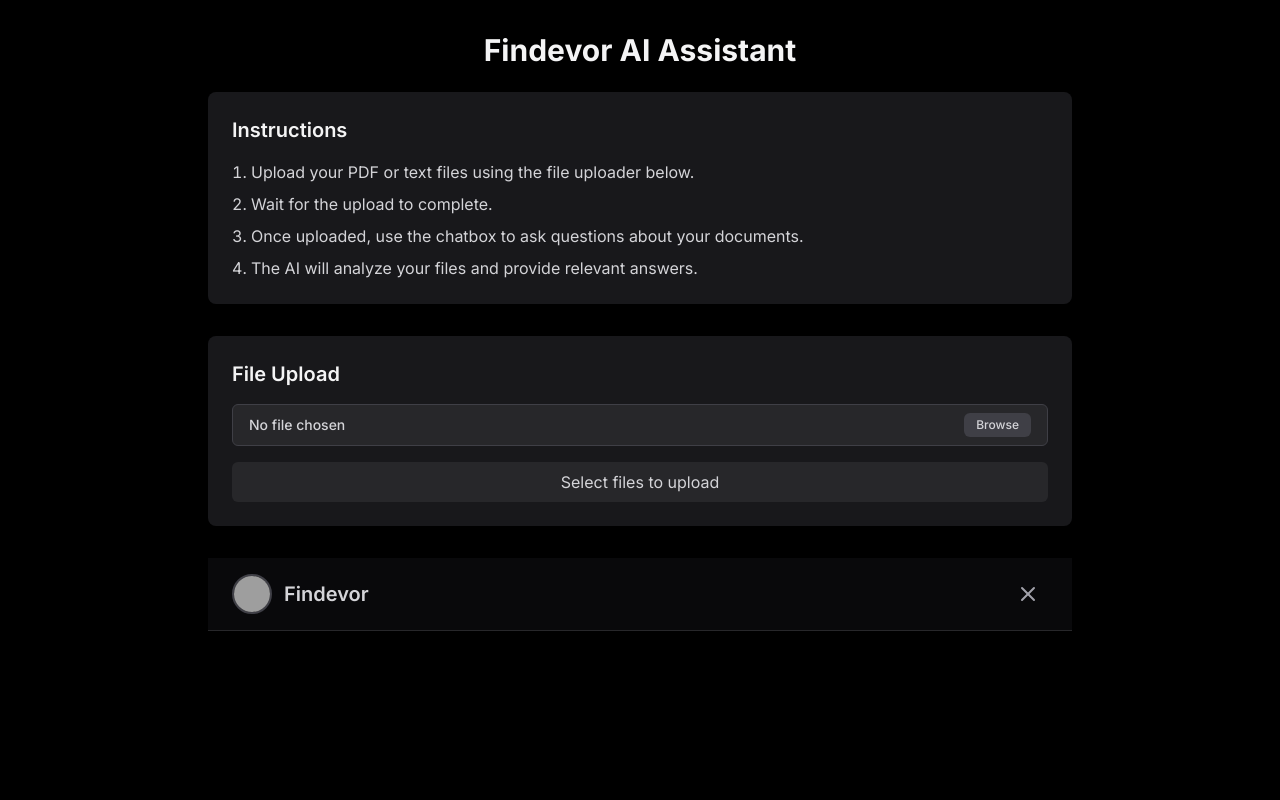
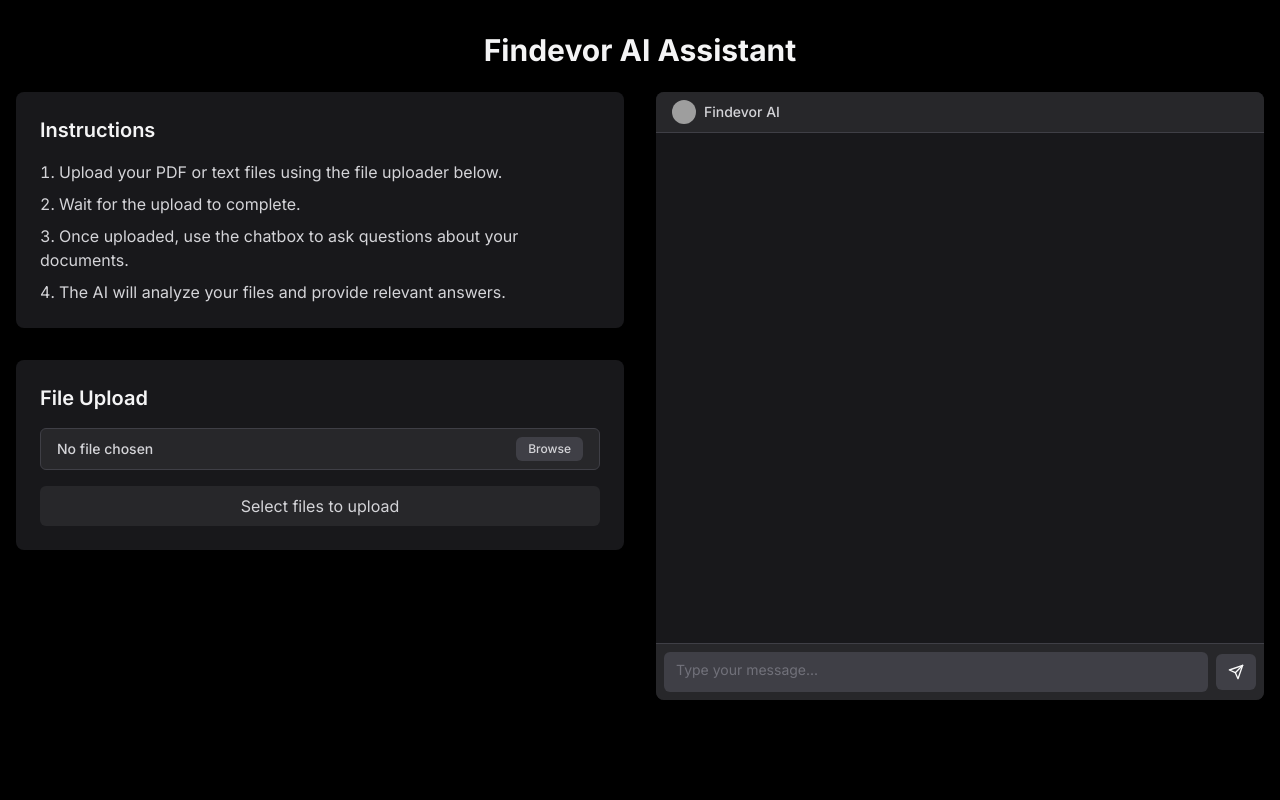
Before and after one commit to virgilttr/sukuna, a Next.js app in the folder frontend/: page / in a window 1280 px wide. Shown: the top 800 px of the page. Built offline with nearby package versions, Linux system fonts and the light colour scheme; grey boxes are pictures that could not be loaded.

Commit message:
Change layout

```diff
--- a/frontend/app/page.tsx
+++ b/frontend/app/page.tsx
@@ -9,10 +9,13 @@ const Home: React.FC = () => {
       <Head>
         <title>Findevor AI Assistant</title>
       </Head>
-      <main className="container mx-auto px-4 py-8 max-w-4xl">
+      <main className="container mx-auto px-4 py-8 max-w-7xl">
         <h1 className="text-3xl font-bold mb-6 text-center text-zinc-100">Findevor AI Assistant</h1>
 
-        <div className="bg-zinc-900 rounded-lg p-6 mb-8 shadow-lg">
+        <div className="flex flex-col lg:flex-row gap-8">
+          {/* Left column: Instructions and File Upload */}
+          <div className="w-full lg:w-1/2 space-y-8">
+            <div className="bg-zinc-900 rounded-lg p-6 shadow-lg">
               <h2 className="text-xl font-semibold mb-4 text-zinc-100">Instructions</h2>
               <ol className="list-decimal list-inside space-y-2">
                 <li>Upload your PDF or text files using the file uploader below.</li>
@@ -22,13 +25,18 @@ const Home: React.FC = () => {
               </ol>
             </div>
 
-        <div className="bg-zinc-900 rounded-lg p-6 mb-8 shadow-lg">
+            <div className="bg-zinc-900 rounded-lg p-6 shadow-lg">
               <h2 className="text-xl font-semibold mb-4 text-zinc-100">File Upload</h2>
               <FileUpload />
             </div>
+          </div>
 
-        <div className="bg-zinc-900 rounded-lg shadow-lg">
+          {/* Right column: Chatbox */}
+          <div className="w-full lg:w-1/2">
+            <div className="bg-zinc-900 rounded-lg shadow-lg overflow-hidden">
               <Chatbox />
+            </div>
+          </div>
         </div>
       </main>
     </div>
--- a/frontend/components/chatbox.tsx
+++ b/frontend/components/chatbox.tsx
@@ -64,46 +64,43 @@ export default function Chatbox() {
   };
 
   return (
-    <div className="flex flex-col h-screen bg-black text-gray-300">
-      <header className="flex items-center justify-between px-6 py-4 bg-zinc-950 border-b border-zinc-800">
-        <div className="flex items-center gap-3">
-          <Avatar className="w-10 h-10 border-2 border-zinc-700">
+    <div className="flex flex-col h-[calc(100vh-12rem)] max-h-[800px]">
+      <header className="flex items-center justify-between px-4 py-2 bg-zinc-800 border-b border-zinc-700">
+        <div className="flex items-center gap-2">
+          <Avatar className="w-6 h-6">
             <AvatarImage src="/placeholder-user.jpg" />
-            <AvatarFallback className="bg-zinc-800 text-zinc-400">AI</AvatarFallback>
+            <AvatarFallback>AI</AvatarFallback>
           </Avatar>
-          <h3 className="text-xl font-semibold text-zinc-300">Findevor</h3>
+          <h3 className="text-sm font-medium">Findevor AI</h3>
         </div>
-        <Button variant="ghost" size="icon" className="rounded-full text-zinc-400 hover:text-zinc-100 hover:bg-zinc-800">
-          <XIcon className="w-6 h-6" />
-          <span className="sr-only">Close</span>
-        </Button>
       </header>
-      <ScrollArea className="flex-1 p-6 overflow-auto">
-        <div className="space-y-6">
+      <ScrollArea className="flex-1 p-4">
+        <div className="space-y-4">
           {messages.map(message => (
             <div key={message.id} className={`flex ${message.sender === 'ai' ? 'justify-start' : 'justify-end'}`}>
-              <div className={`rounded-lg p-4 max-w-[70%] ${message.sender === 'ai' ? 'bg-zinc-900' : 'bg-zinc-800'}`}>
-                <p className="text-sm">{message.text}</p>
-                {message.citation && <p className="mt-2 text-xs text-zinc-500">{message.citation}</p>}
+              <div className={`rounded-lg p-2 max-w-[80%] text-sm ${message.sender === 'ai' ? 'bg-zinc-800' : 'bg-zinc-700'}`}>
+                <p>{message.text}</p>
+                {message.citation && <p className="mt-1 text-xs text-zinc-400">{message.citation}</p>}
               </div>
             </div>
           ))}
         </div>
       </ScrollArea>
-      <div className="flex items-center gap-4 px-6 py-4 bg-zinc-950 border-t border-zinc-800">
+      <div className="flex items-center gap-2 p-2 bg-zinc-800 border-t border-zinc-700">
         <Textarea
           placeholder="Type your message..."
-          className="flex-1 bg-zinc-900 border-zinc-700 focus:border-zinc-600 focus:ring focus:ring-zinc-700 focus:ring-opacity-50 rounded-lg resize-none text-zinc-300 placeholder-zinc-600"
+          className="flex-1 bg-zinc-700 border-none focus:ring-0 resize-none text-sm min-h-[2.5rem] max-h-[5rem]"
           value={inputValue}
           onChange={handleInputChange}
+          rows={1}
         />
-        <Button onClick={handleSubmit} className="bg-zinc-800 hover:bg-zinc-700 text-zinc-300 rounded-full p-3">
-          <SendIcon className="w-5 h-5" />
+        <Button onClick={handleSubmit} size="sm" className="bg-zinc-700 hover:bg-zinc-600">
+          <SendIcon className="w-4 h-4" />
           <span className="sr-only">Send</span>
         </Button>
       </div>
     </div>
-);
+  );
 }
 
 function SendIcon(props: React.SVGProps<SVGSVGElement>) {
```
Lines whose indentation alone changed are shown as unchanged.
